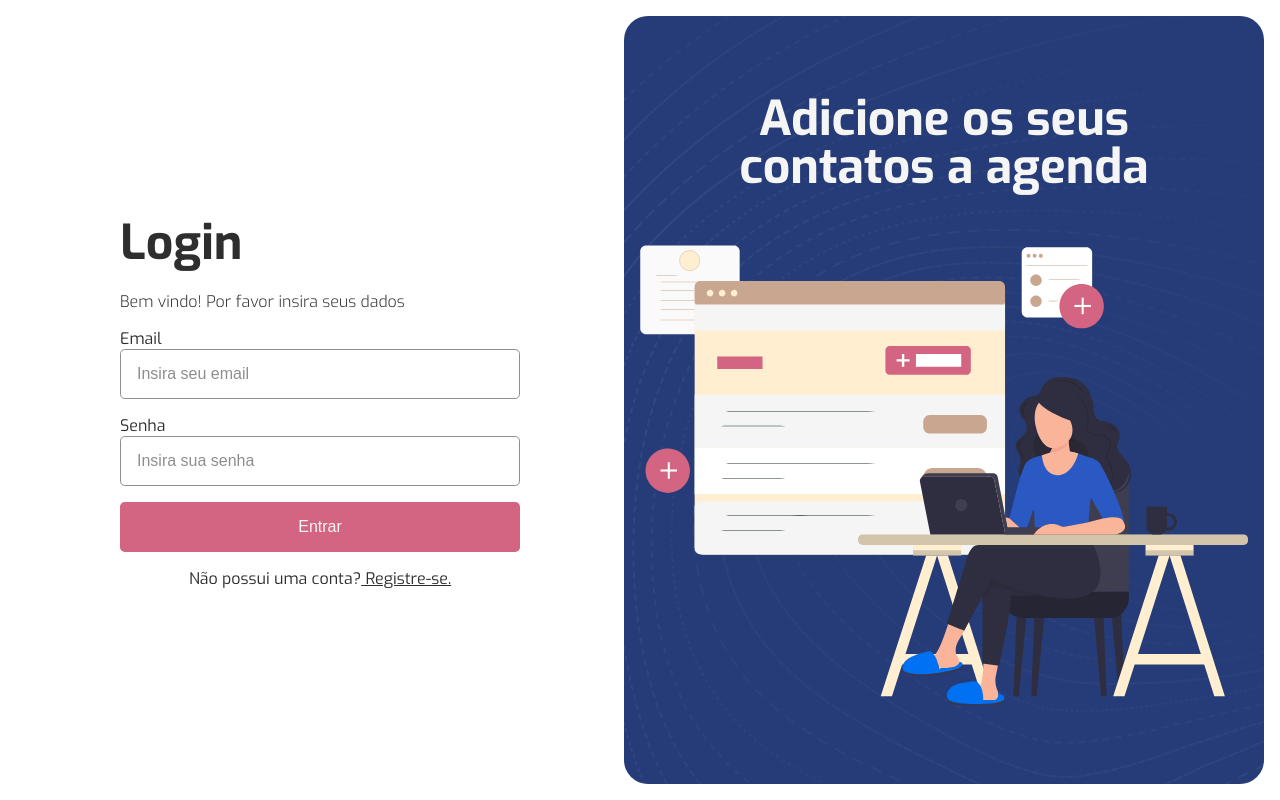
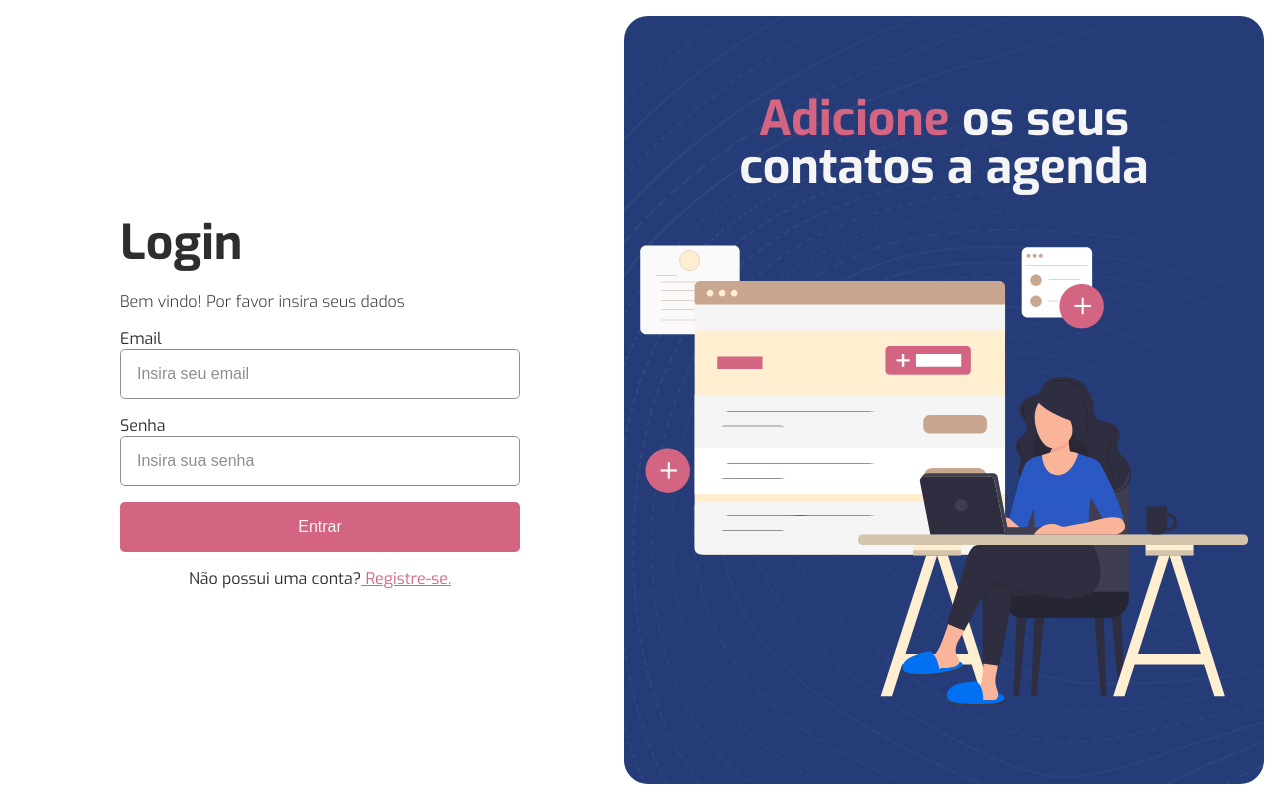
Before and after one commit to guibrbs/Orcatinhos, a React (Create React App) app in the folder frontend/: page / in a window 1280 px wide. Built offline with nearby package versions, Linux system fonts and the light colour scheme; the HTML template or start-up script is replaced by a standard one.

Commit message:
:rocket: Adicionando uma classe contrast globalmente

```diff
--- a/frontend/src/index.css
+++ b/frontend/src/index.css
@@ -16,3 +16,7 @@ body{
   --contrastDarker: #B24663;
   --text: #2E2E2E;
 }
+
+.contrast{
+  color: var(--contrast);
+}
```
